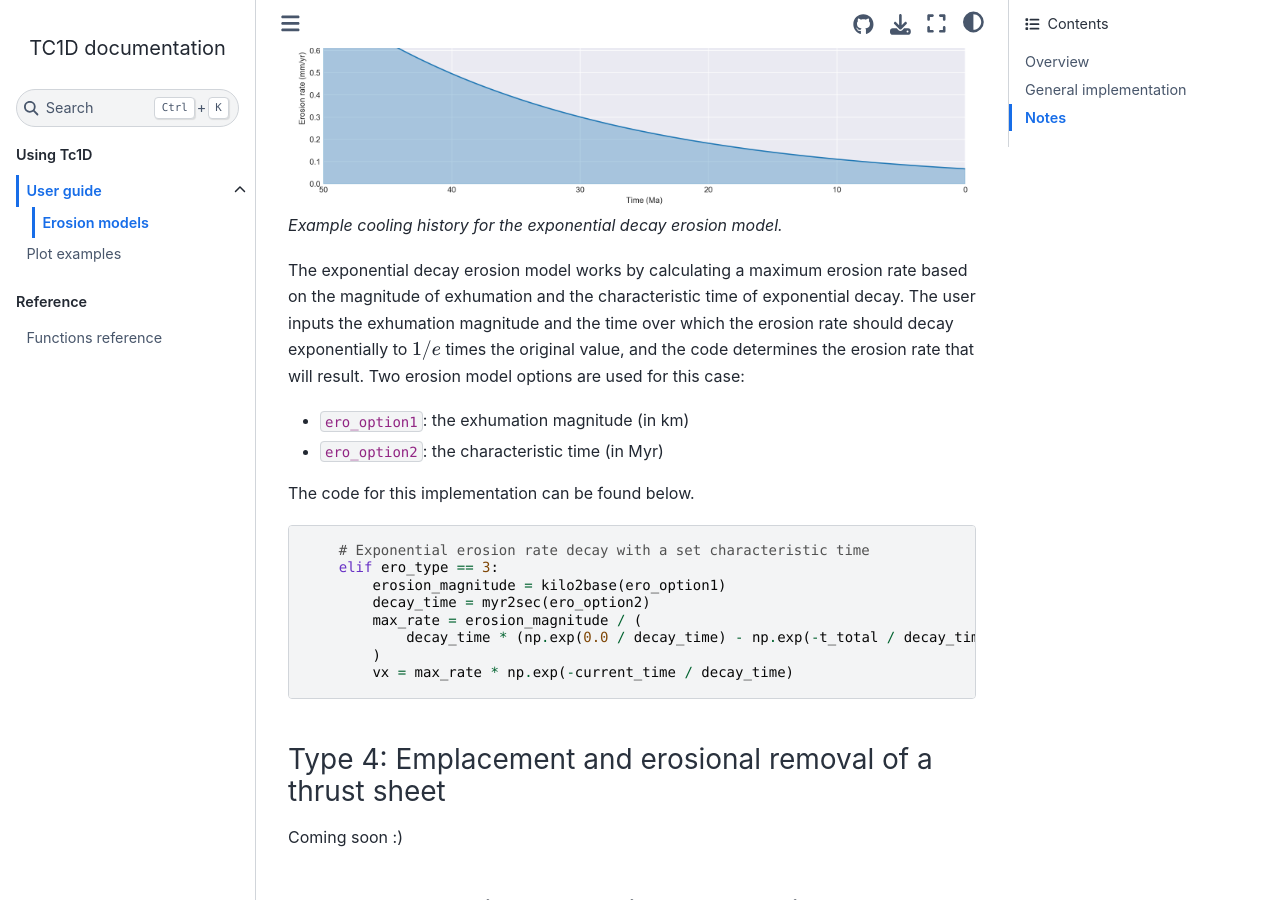
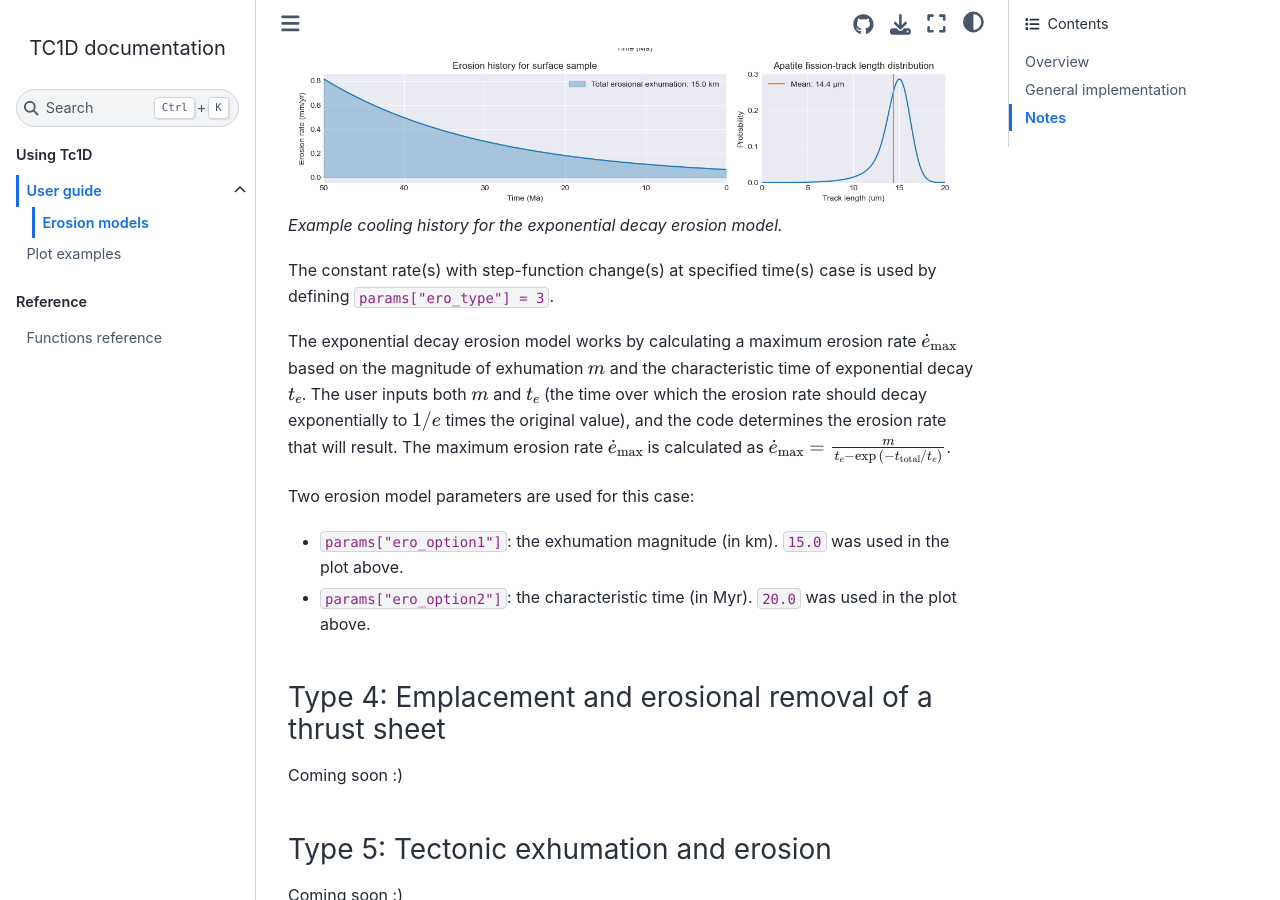
Before and after one commit to HUGG/TC1D, a Sphinx documentation site: the page built from docs/source/erosion-models.md, in a window 1280 px wide and 900 px high, scrolled down 4324 px. Built offline with Sphinx 7.4.7 and the Sphinx Book theme 1.1.4, drawn with Linux system fonts in a browser that asks for light colours.

Commit message:
Update the documentation for erosion type 3

````diff
--- a/docs/source/erosion-models.md
+++ b/docs/source/erosion-models.md
@@ -103,25 +103,17 @@ For three-stage models, the rates $\dot{e}$ are:
 ![Exponential decay in erosion rate model example](png/cooling_hist_erotype3.png)<br/>
 *Example cooling history for the exponential decay erosion model.*
 
-The exponential decay erosion model works by calculating a maximum erosion rate based on the magnitude of exhumation and the characteristic time of exponential decay.
-The user inputs the exhumation magnitude and the time over which the erosion rate should decay exponentially to $1/e$ times the original value, and the code determines the erosion rate that will result.
-Two erosion model options are used for this case:
+The constant rate(s) with step-function change(s) at specified time(s) case is used by defining `params["ero_type"] = 3`.
 
-- `ero_option1`: the exhumation magnitude (in km)
-- `ero_option2`: the characteristic time (in Myr)
+The exponential decay erosion model works by calculating a maximum erosion rate $\dot{e}_{\mathrm{max}}$ based on the magnitude of exhumation $m$ and the characteristic time of exponential decay $t_{e}$.
+The user inputs both $m$ and $t_{e}$ (the time over which the erosion rate should decay exponentially to $1/e$ times the original value), and the code determines the erosion rate that will result.
+The maximum erosion rate $\dot{e}_{\mathrm{max}}$ is calculated as
+$\dot{e}_{\mathrm{max}} = \frac{m}{t_{e} - \exp{(-t_{\mathrm{total}} / t_{e})}}$.
 
-The code for this implementation can be found below.
+Two erosion model parameters are used for this case:
 
-```python
-    # Exponential erosion rate decay with a set characteristic time
-    elif ero_type == 3:
-        erosion_magnitude = kilo2base(ero_option1)
-        decay_time = myr2sec(ero_option2)
-        max_rate = erosion_magnitude / (
-            decay_time * (np.exp(0.0 / decay_time) - np.exp(-t_total / decay_time))
-        )
-        vx = max_rate * np.exp(-current_time / decay_time)
-```
+- `params["ero_option1"]`: the exhumation magnitude (in km). `15.0` was used in the plot above.
+- `params["ero_option2"]`: the characteristic time (in Myr). `20.0` was used in the plot above.
 
 ### Type 4: Emplacement and erosional removal of a thrust sheet
 
````
Also changed, not shown: docs/source/png/cooling_hist_erotype3.png.
